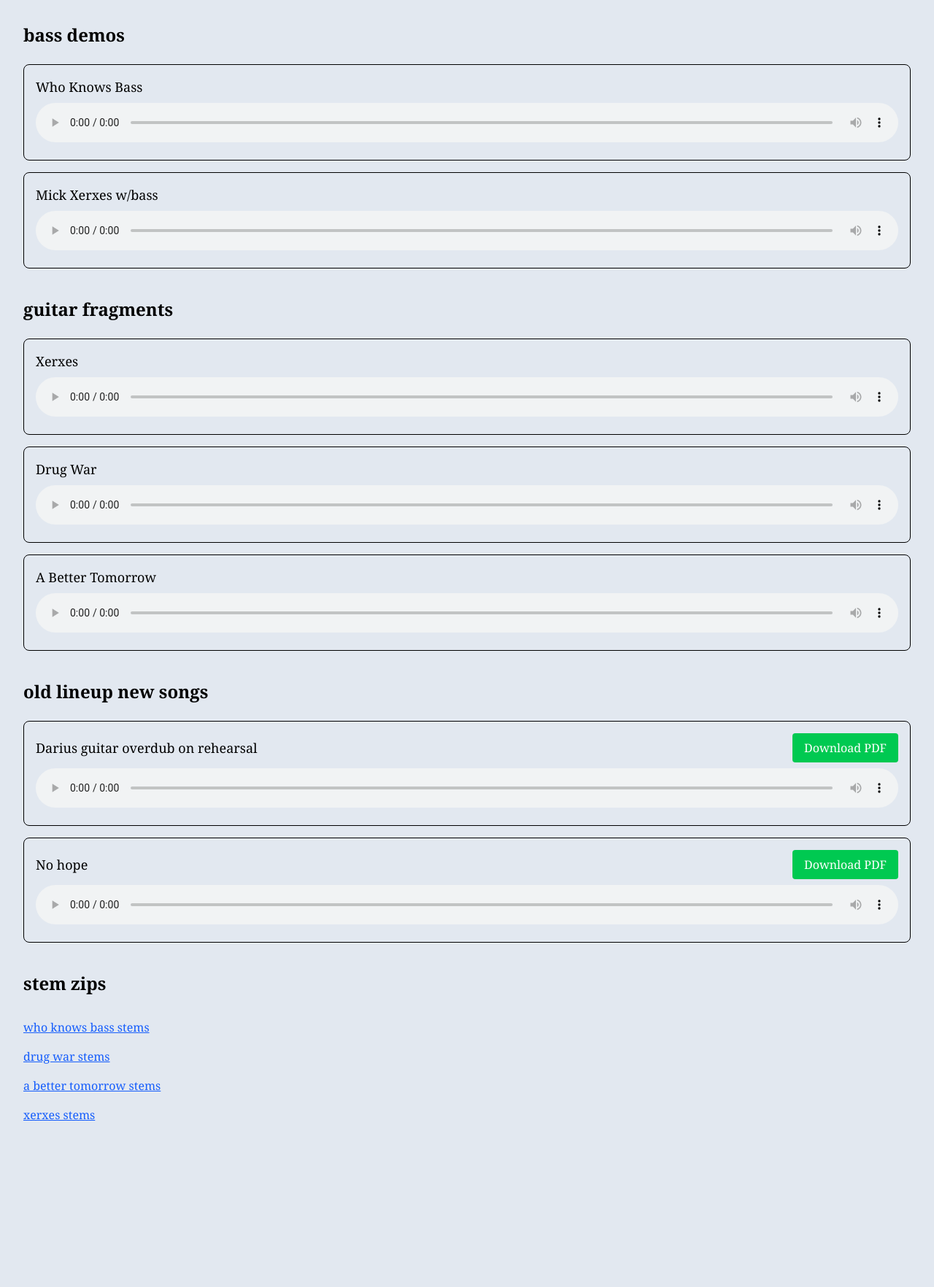
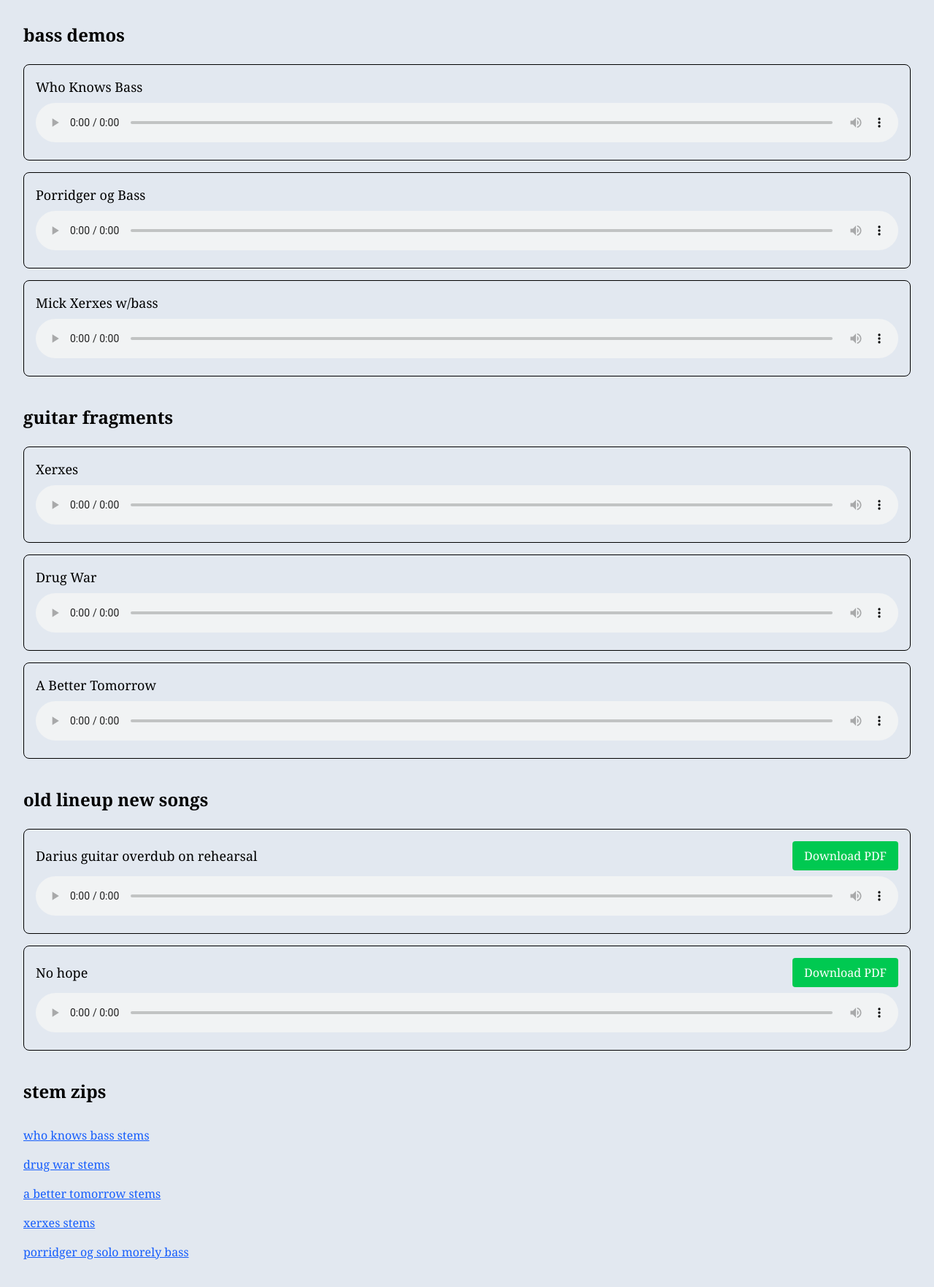
Before and after one commit to nmcmaster/colindontmediafire, a React (Vite) app: page / in a window 1280 px wide. Shown: the top 1764 px of the page at 73% size. Before the commit the page ends 1580 px from the top, so only its background shows below. Built offline with nearby package versions, Linux system fonts and the light colour scheme.

Commit message:
porridger og bass

```diff
--- a/src/App.tsx
+++ b/src/App.tsx
@@ -5,6 +5,10 @@ function App() {
         {
             name: "Who Knows Bass",
             file: "/audio/who knows bass over 10-12-25.mp3",
+        },
+        {
+            name: "Porridger og Bass",
+            file: "/audio/porridger og bass.mp3",
         },
         { name: "Mick Xerxes w/bass", file: "/audio/xerx werx.mp3" },
     ];
@@ -19,7 +23,7 @@ function App() {
     const oldLineup = [
         {
             name: "Darius guitar overdub on rehearsal",
-            file: "/audio/darius rehearsal overdub 10062025.mp3",
+            file: "/audio/darius rehearsal overdub 10122025.mp3",
             pdf: "/pdf/darius.pdf",
         },
         { name: "No hope", file: "", pdf: "/pdf/no hope 093025" },
@@ -40,6 +44,10 @@ function App() {
         {
             href: "https://www.mediafire.com/file/58424eglig9pef4/xerxes+original.zip/",
             alt: "xerxes stems",
+        },
+        {
+            href: "https://www.mediafire.com/file/nhzyw6t8i0f6i0n/porridger+og+bass+solo.aif/file",
+            alt: "porridger og solo morely bass",
         },
     ];
     return (
```
Also changed, not shown: 1 other file (tests, documents, lock files or other folders).
